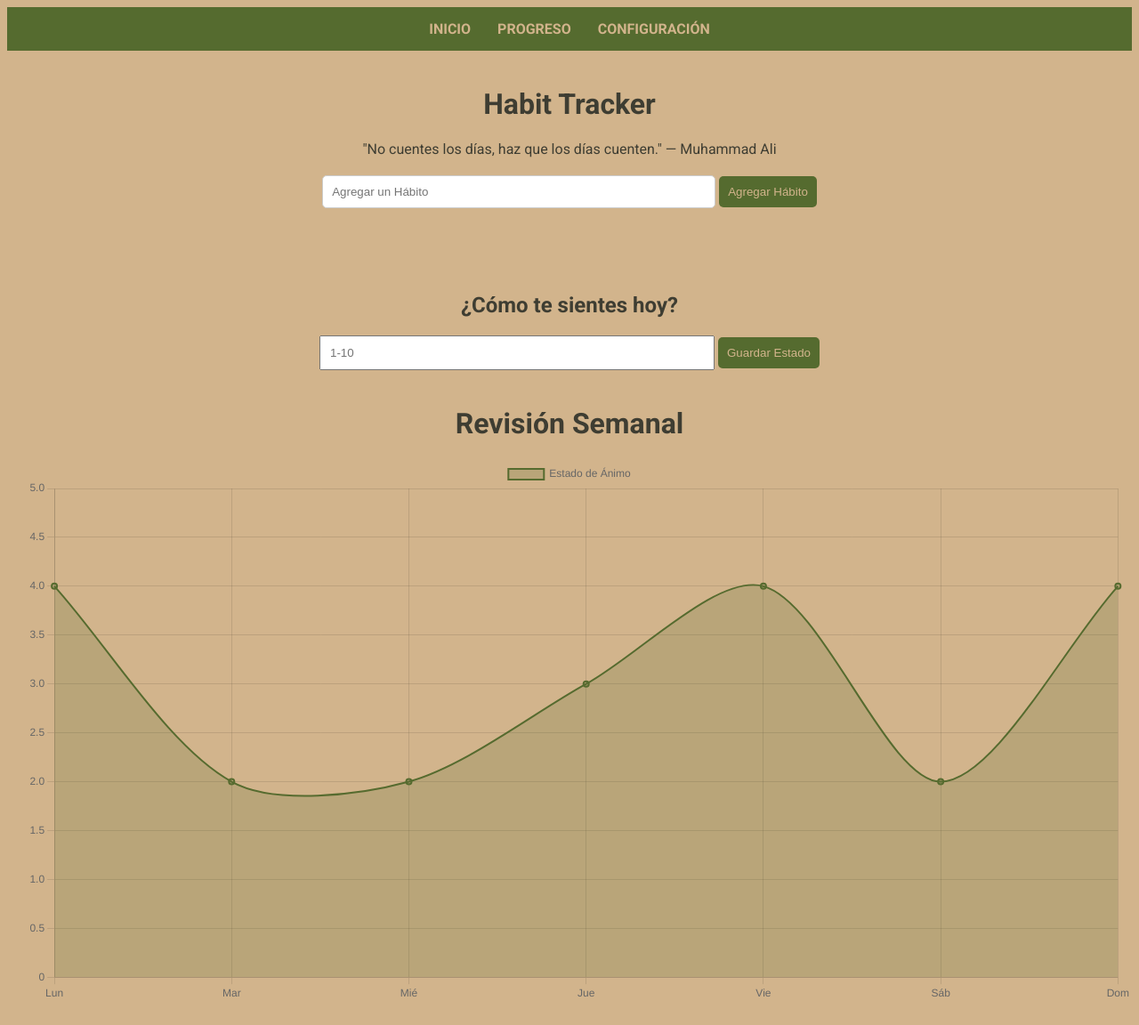
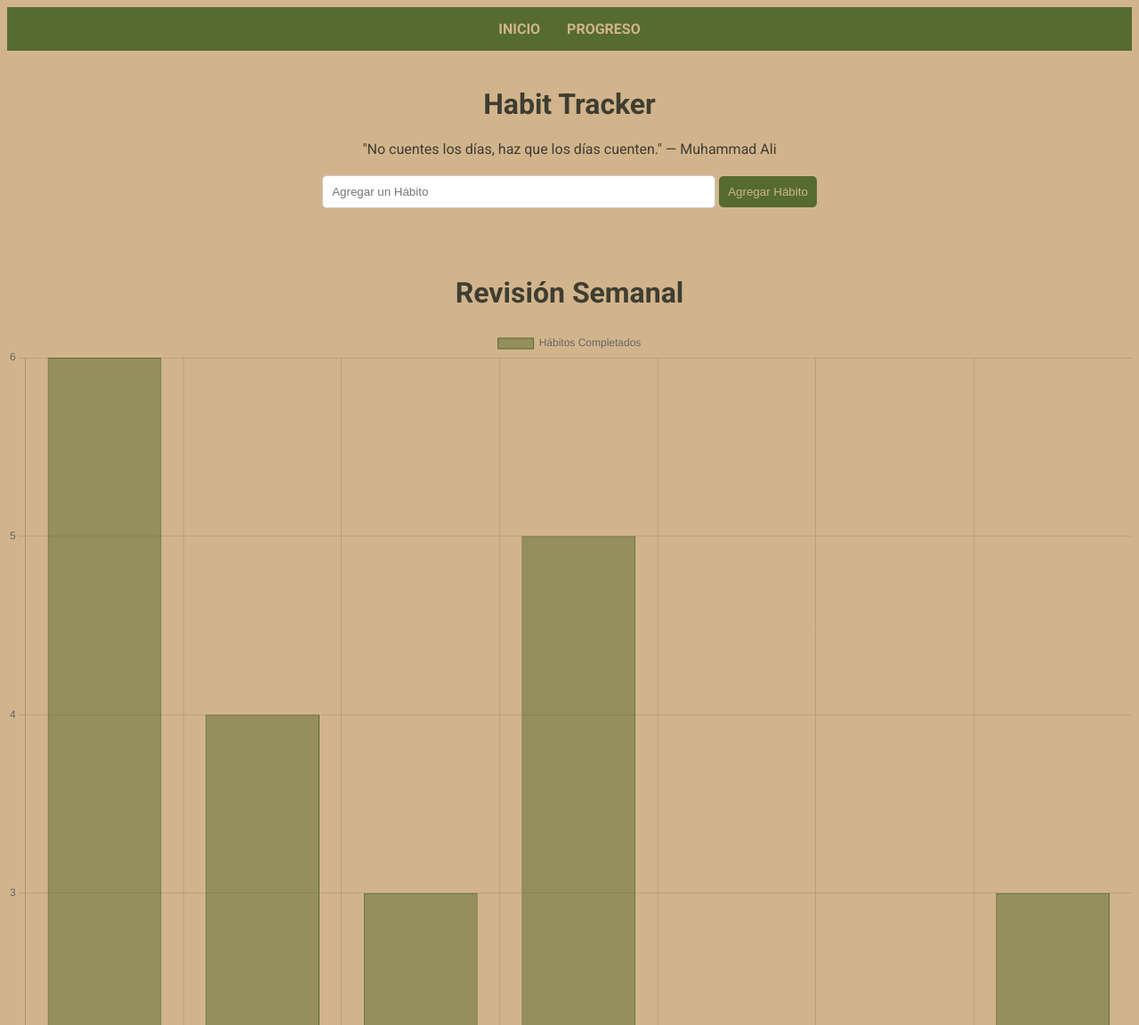
Before and after one commit to blmillaaGH/habit-tracker, a plain HTML site: page www/main.html in a window 1280 px wide. Shown: the top 1152 px of the page at 89% size. Drawn offline with nearby package versions, Linux system fonts and the light colour scheme.

Commit message:
ajustes front

```diff
--- a/www/main.html
+++ b/www/main.html
@@ -13,7 +13,6 @@
         <ul class="nav-links">
             <li><a href="main.html">INICIO</a></li>
             <li><a href="#Progreso">PROGRESO</a></li>
-            <li><a href="#Congiguracion">CONFIGURACIÓN</a></li>
         </ul>
     </nav>
     <div class="container">
@@ -25,20 +24,8 @@
         <button id="addHabitBtn">Agregar Hábito</button>
         <ul id="habitList"></ul>
     </div>
-
-
-    <div class="container">
-        <h2>¿Cómo te sientes hoy?</h2>
-        <input type="number" id="moodInput" min="1" max="10" placeholder="1-10" />
-        <button id="submitMoodBtn">Guardar Estado</button>
-    </div>
-
-
     <h1>Revisión Semanal</h1>
-
-    <canvas id="moodLineChart" width="400" height="200"></canvas>
-
-    <canvas id="graficoHabitos" width="400" height="400"></canvas>
+     <canvas id="graficoHabitos" width="400" height="400"></canvas>
     <script src="https://cdn.jsdelivr.net/npm/chart.js"></script>
     <script src="main.js"></script>
 </body>
```
